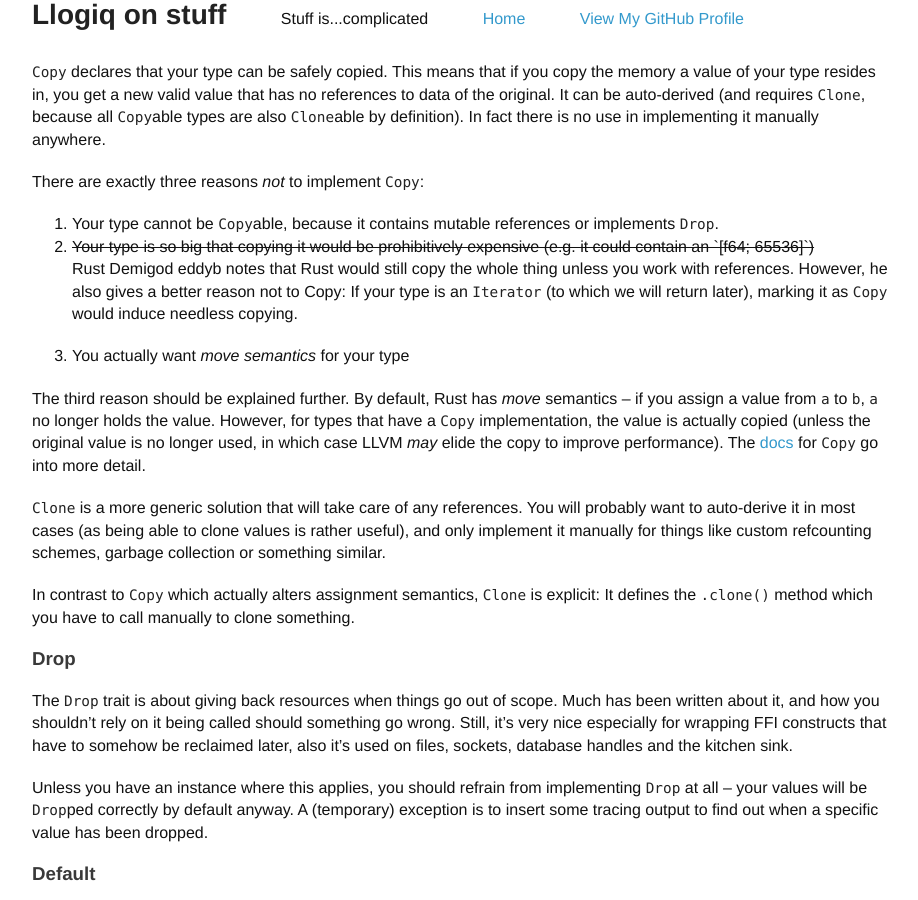
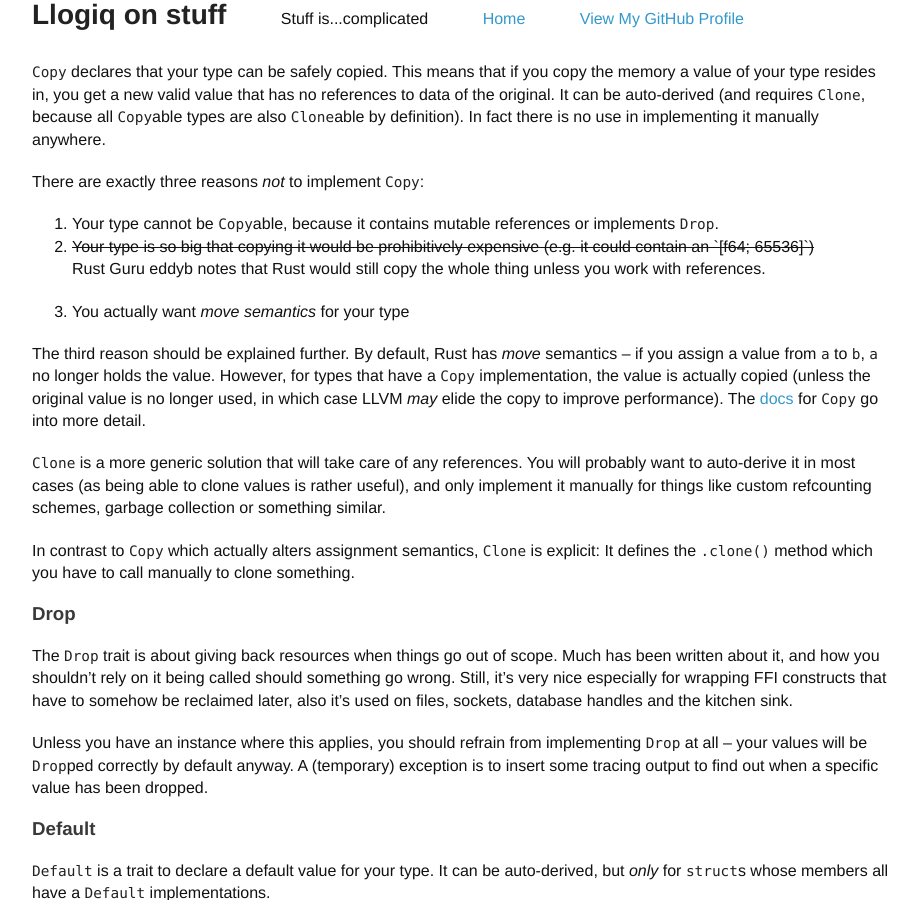
Before and after one commit to llogiq/llogiq.github.io, a Jekyll site: the page built from _posts/2015-07-30-traits.md, in a window 1280 px wide and 900 px high, scrolled down 3283 px. Shown: the whole window, without its empty margins (178-1096 px from the left). Built offline with Jekyll 4.4.1, drawn with Linux system fonts in a browser that asks for light colours.

Commit message:
Demoted eddyb from Demigod to Guru ;-)
Also removed the iterator vs. copy thing on his request.

```diff
--- a/_posts/2015-07-30-traits.md
+++ b/_posts/2015-07-30-traits.md
@@ -207,12 +207,8 @@ There are exactly three reasons *not* to implement `Copy`:
 1. Your type cannot be `Copy`able, because it contains mutable references
    or implements `Drop`.
 2. <s>Your type is so big that copying it would be prohibitively expensive (e.g.
-   it could contain an `[f64; 65536]`)</s> Rust Demigod eddyb notes that Rust
-   would still copy the whole thing unless you work with references. However,
-   he also gives a better reason not to Copy: If your type is an
-   [`Iterator`](http://doc.rust-lang.org/std/iter/trait.Iterator.html) (to
-   which we will return later), marking it as `Copy` would induce needless
-   copying.
+   it could contain an `[f64; 65536]`)</s> Rust Guru eddyb notes that Rust
+   would still copy the whole thing unless you work with references.
 3. You actually want *move semantics* for your type
 
 The third reason should be explained further. By default, Rust has *move*
```
